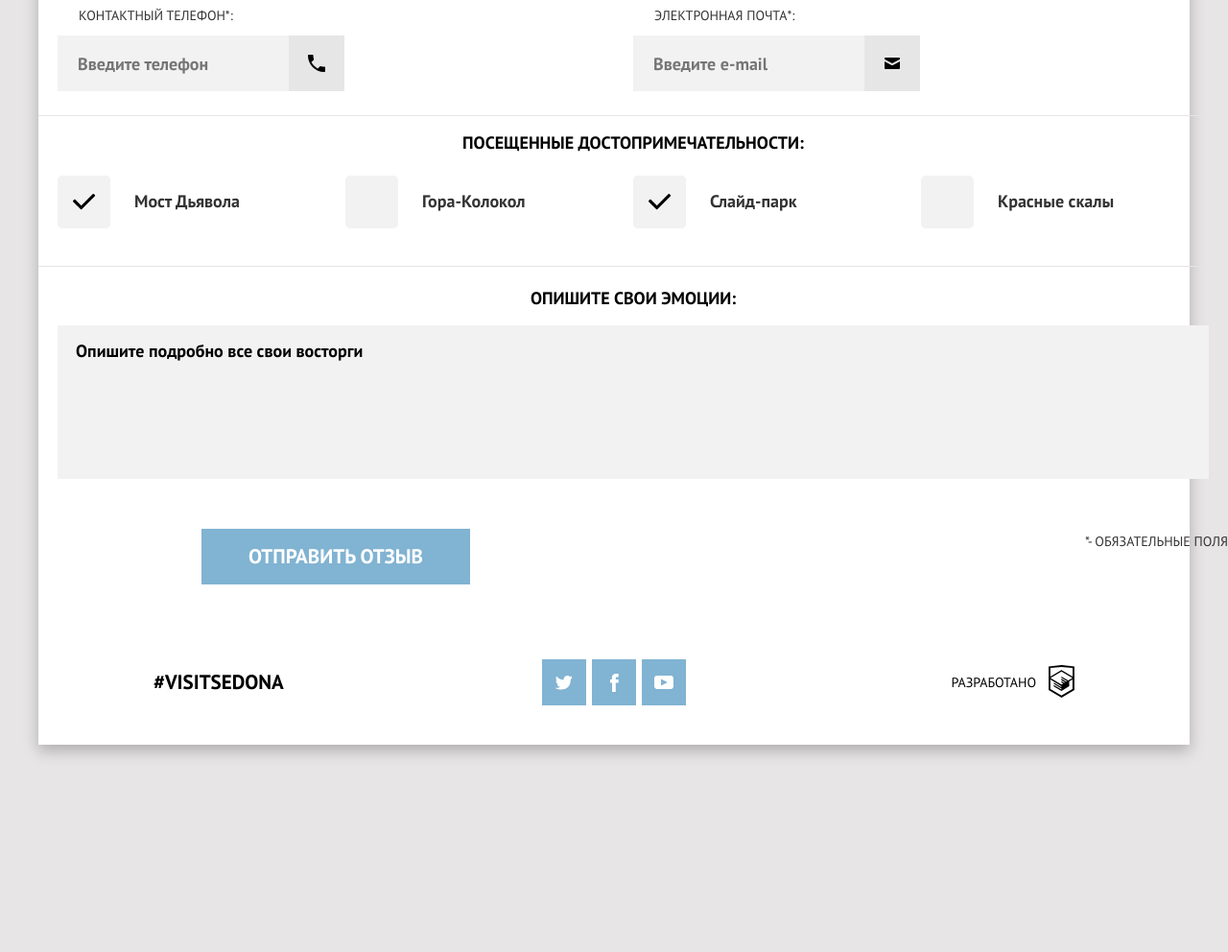
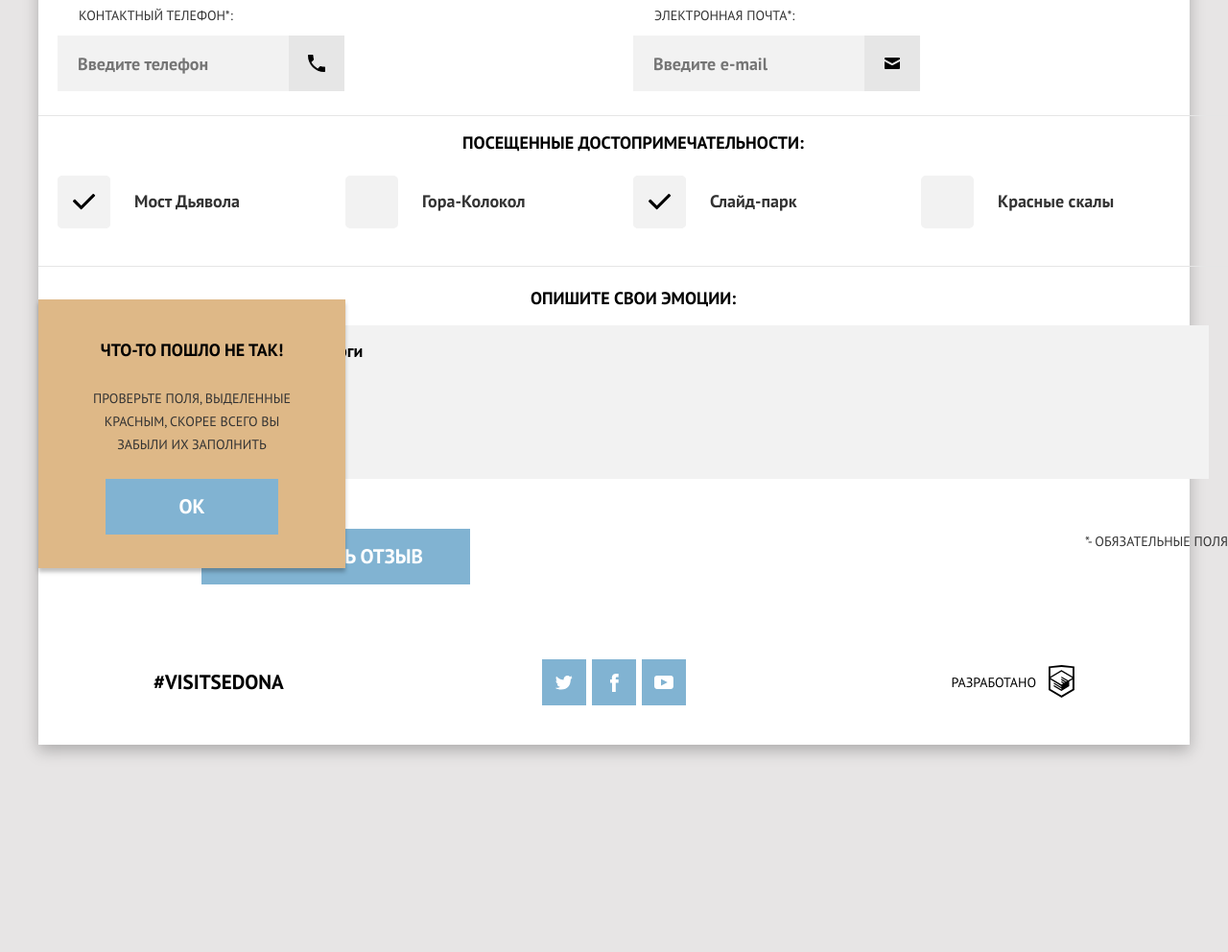
Before and after one commit to dtumanenkov/29559-sedona-23, a website: page source/form.html in a window 1280 px wide. Shown: the part 1008-2000 px from the top of the page at 96% size. After the commit the page ends 1933 px from the top, so only its background shows below. Drawn offline with nearby package versions, Linux system fonts and the light colour scheme; files that its build step writes are made by us from their sources.

Commit message:
popup-failure

```diff
--- a/source/form.html
+++ b/source/form.html
@@ -126,15 +126,15 @@
             <button class="default-form__button feedback__button button" type="submit">Отправить отзыв</button>
             <span class="default-form__required">*- обязательные поля</span>
           </div>
-          <div class="feedback__popup feedback__popup--failure visually-hidden">
+          <div class="default-form__popup feedback__popup feedback__popup--failure">
             <strong class="default-form__title default-form__title--failure">Что-то пошло не так!</strong>
             <p class="default-form__message">Проверьте поля, выделенные красным, скорее всего вы забыли их заполнить</p>
-            <button class="default-form__button feedback__button button" type="submit">ок</button>
+            <button class="default-form__button default-form__button--popup feedback__button button" type="submit">ок</button>
           </div>
-          <div class="feedback__popup feedback__popup--sucсses visually-hidden">
+          <div class="default-form__popup feedback__popup feedback__popup--sucсses visually-hidden">
             <strong class="default-form__title default-form__title--failure">Ваш отзыв отправлен!</strong>
             <p class="default-form__message">Спасибо за ваше участие, ваш отзыв уже поступил к нам.В ближайшее время мы опубликуем его на сайте.</p>
-            <button class="default-form__button feedback__button button" type="submit">Закрыть окно</button>
+            <button class="default-form__button default-form__button--popup feedback__button button" type="submit">Закрыть окно</button>
           </div>
         </form>
       </section>
--- a/source/sass/blocks/default-form.scss
+++ b/source/sass/blocks/default-form.scss
@@ -51,7 +51,7 @@
 .default-form__title--failure {
   display: block;
   text-align: center;
-  margin-top: 61px;
+  margin-top: 40px;
   margin-bottom: 0;
 }
 
@@ -274,8 +274,12 @@
 }
 
 .default-form__message {
-  padding-bottom: 29px;
-  padding-top: 35px;
+  width: 237px;
+  margin: 0 auto;
+  padding-bottom: 24px;
+  padding-top: 25px;
+  line-height: 24px;
+  text-align: center;
 }
 
 .default-form__button {
@@ -283,3 +287,14 @@
   margin: 0 auto;
   text-transform: uppercase;
 }
+
+.default-form__button--popup {
+  width: 180px;
+}
+
+.default-form__popup {
+  width: 320px;
+  height: 280px;
+  background-color: burlywood;
+  box-shadow: 0 4px 4px rgba(0, 0, 0, 0.25);
+}
--- a/source/sass/blocks/feedback.scss
+++ b/source/sass/blocks/feedback.scss
@@ -15,6 +15,7 @@
 }
 
 .feedback__form--wrapper {
+  position: relative;
   display: flex;
   flex-direction: column;
   margin-bottom: 37px;
@@ -62,12 +63,14 @@
 
 .feedback__popup {
   display: flex;
-  height: 100%;
   flex-direction: column;
   align-content: space-around;
 }
 
 .feedback__popup--failure {
+  position: absolute;
+  top: 1320px;
+
   @media (min-width: $tablet-width) {
     width: 400px;
     height: 347px;
@@ -75,6 +78,8 @@
 }
 
 .feedback__popup--sucсses {
+  position: absolute;
+
   @media (min-width: $tablet-width) {
     width: 640px;
     height: 347px;
```
